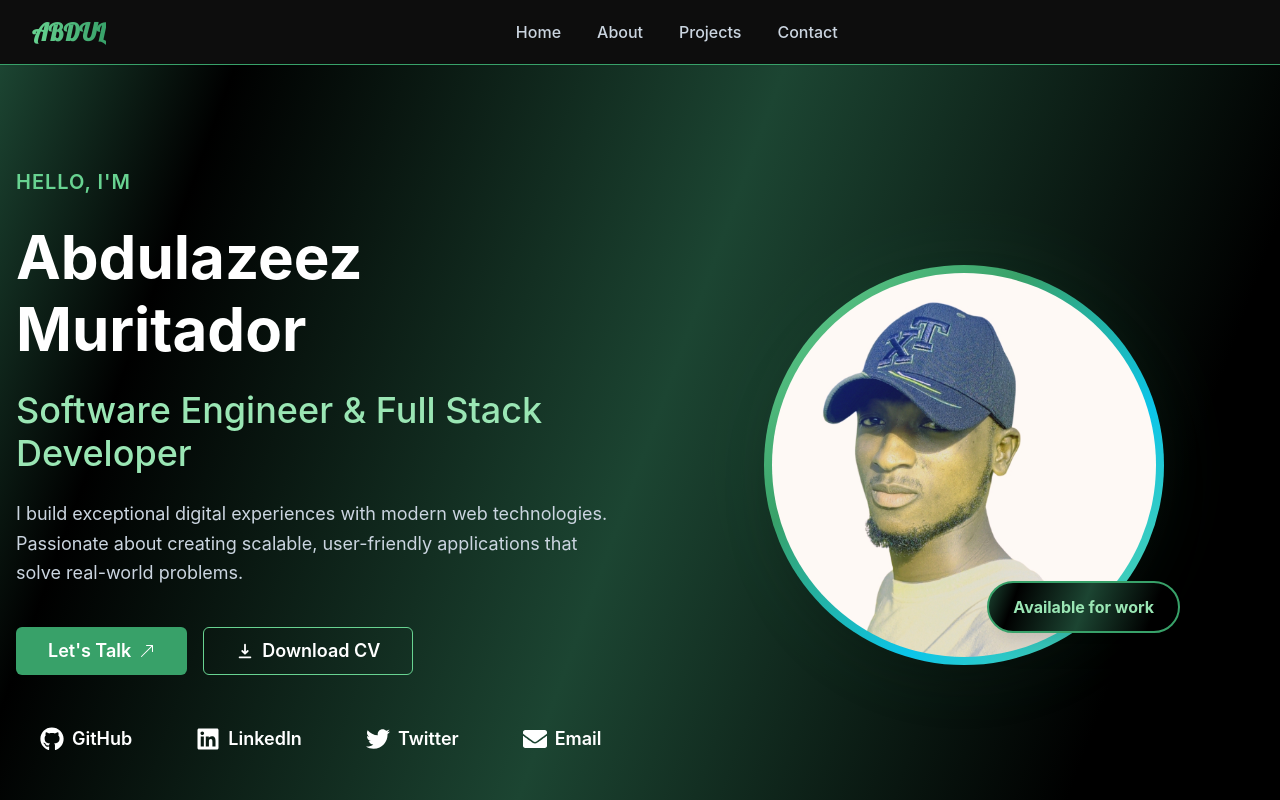
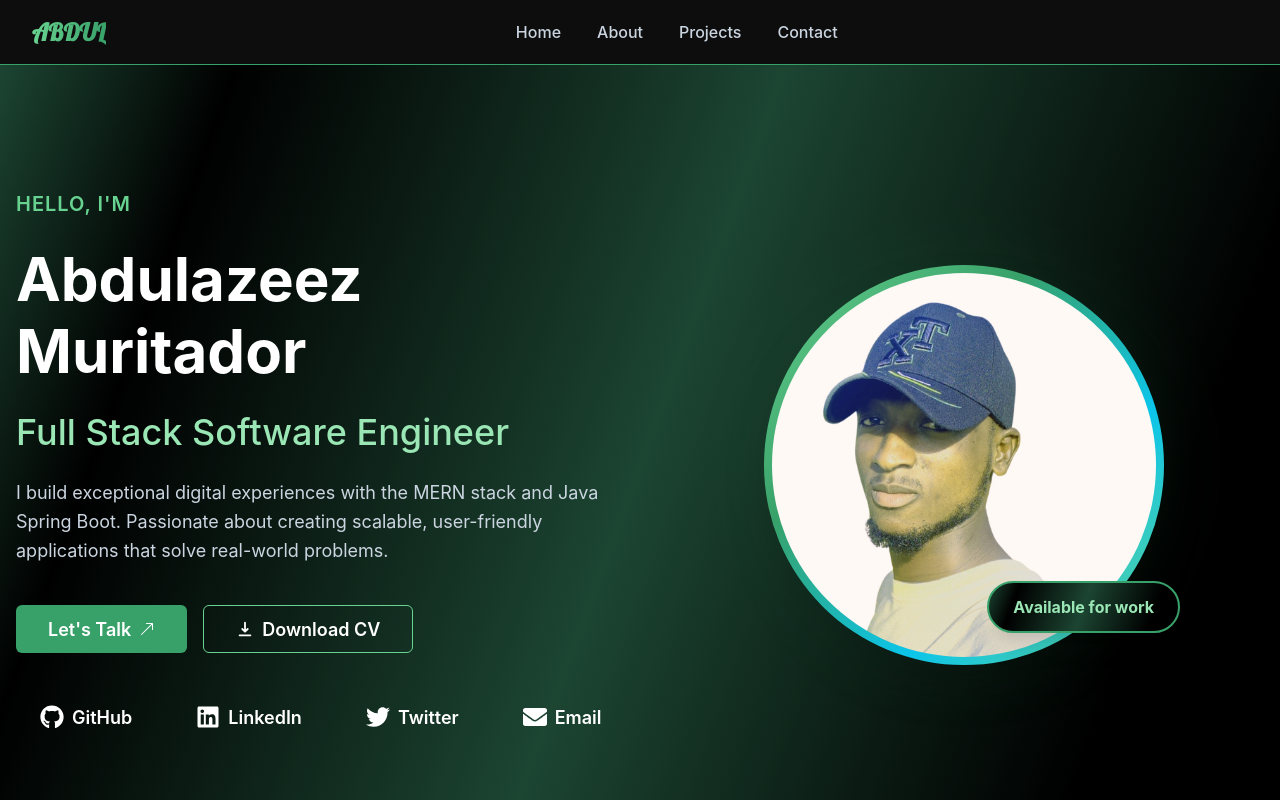
Before and after one commit to muritador5050/portfolio-website, a React (Vite) app: page / in a window 1280 px wide. Shown: the top 800 px of the page. Built offline with nearby package versions, Linux system fonts and the light colour scheme.

Commit message:
i edited some files

```diff
--- a/src/components/HeroSection.tsx
+++ b/src/components/HeroSection.tsx
@@ -55,14 +55,14 @@ export const HeroSection: React.FC = () => {
 
             {/* Title/Role */}
             <Heading as='h2' size='xl' color='green.200' fontWeight='medium'>
-              Software Engineer & Full Stack Developer
+              Full Stack Software Engineer
             </Heading>
 
             {/* Description */}
             <Text fontSize='lg' color='gray.300' lineHeight='tall'>
-              I build exceptional digital experiences with modern web
-              technologies. Passionate about creating scalable, user-friendly
-              applications that solve real-world problems.
+              I build exceptional digital experiences with the MERN stack and
+              Java Spring Boot. Passionate about creating scalable,
+              user-friendly applications that solve real-world problems.
             </Text>
 
             {/* CTA Buttons */}
@@ -109,6 +109,7 @@ export const HeroSection: React.FC = () => {
                   color: 'white',
                 }}
                 transition='all 0.2s'
+                disabled
               >
                 Download CV
               </Button>
```
